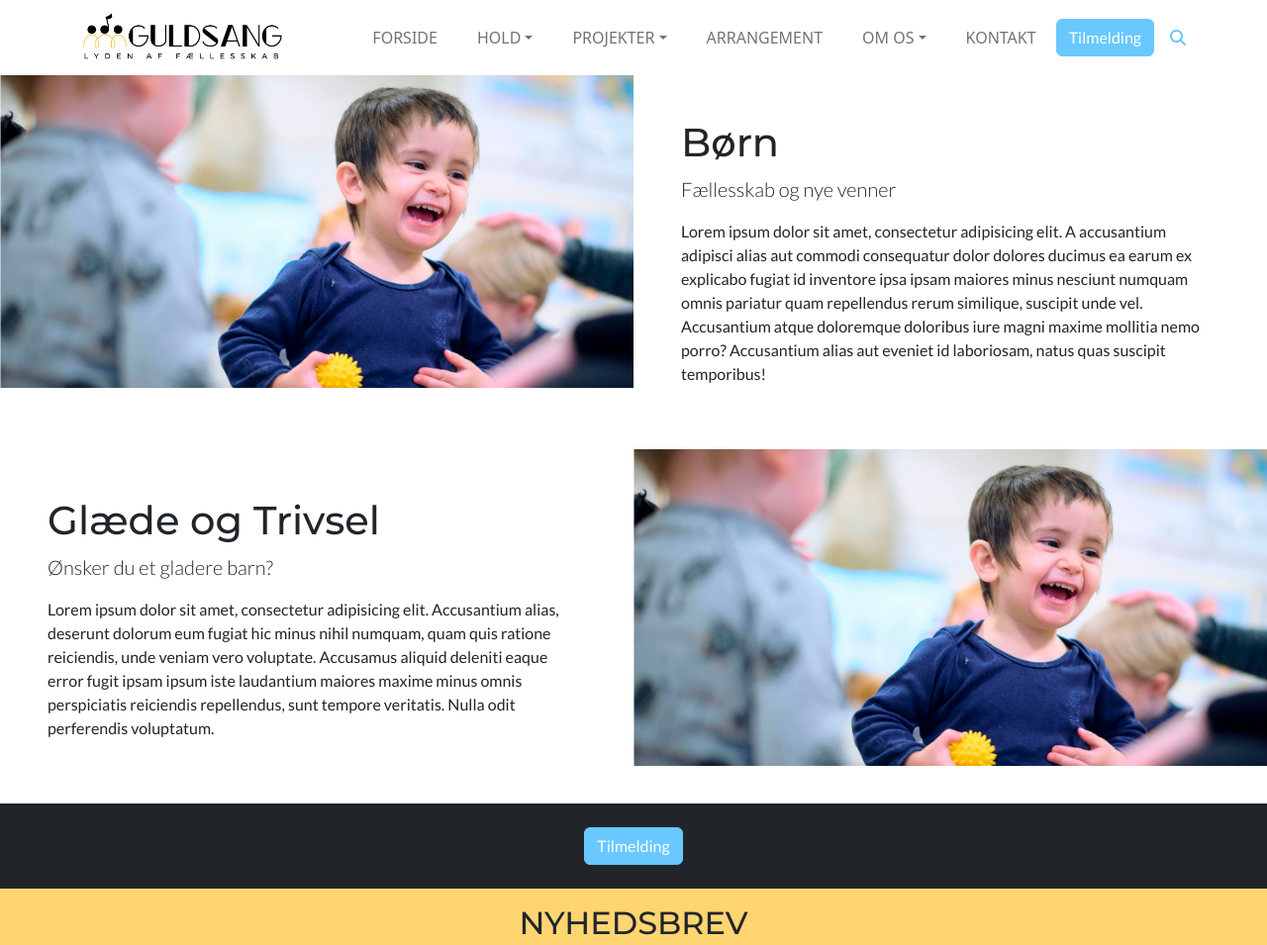
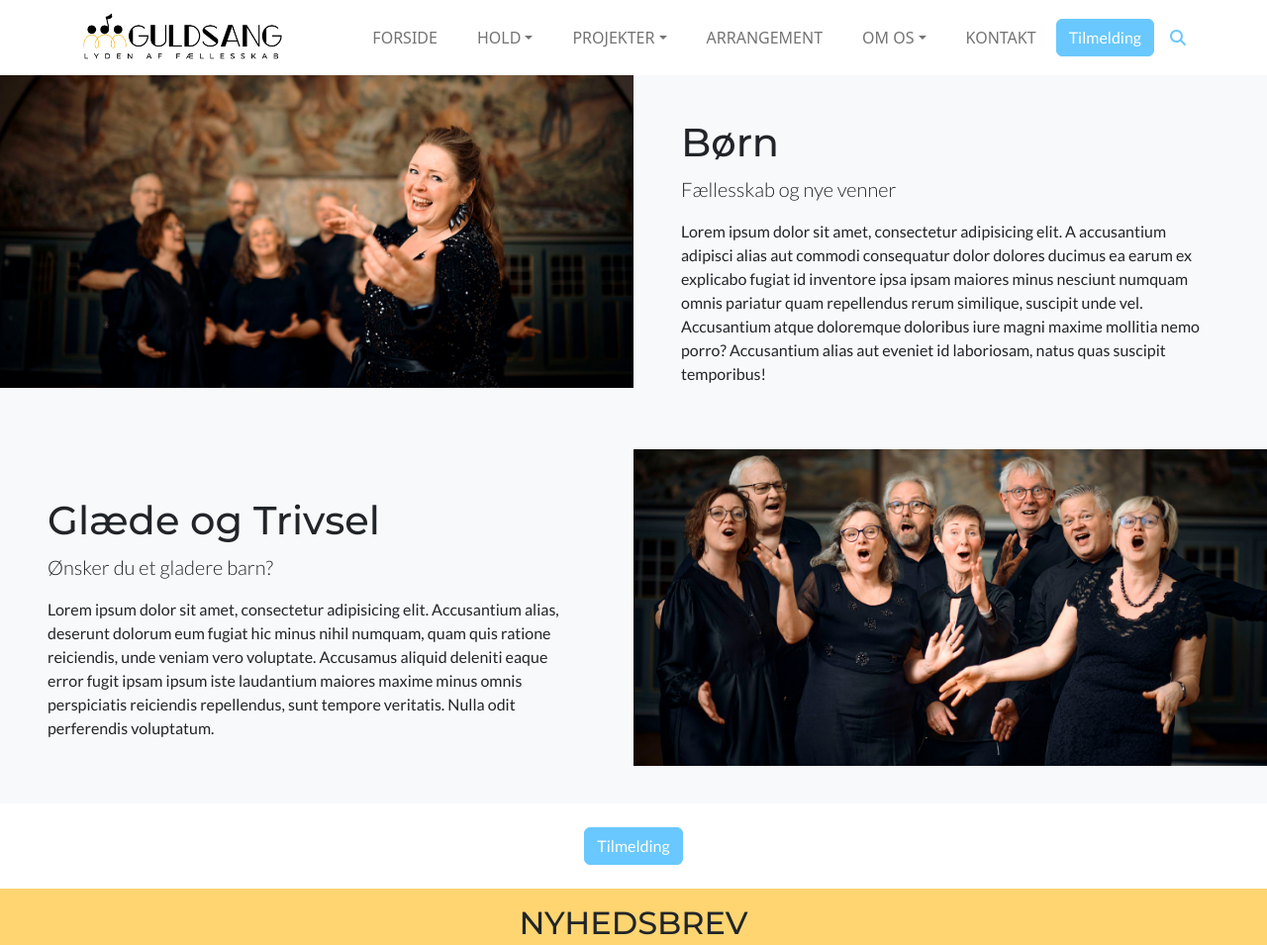
Before and after one commit to MichaelScooter/guldsang3, a website: page gospel.html in a window 1280 px wide. Shown: the top 955 px of the page at 99% size. Drawn offline with nearby package versions, Linux system fonts and the light colour scheme; files that its build step writes are made by us from their sources; files whose address does not match are found by name.

Commit message:
- Hold billeder sat ind på hvert type hold

```diff
--- a/gospel.html
+++ b/gospel.html
@@ -101,9 +101,9 @@
 
 <!-- Her skal sidens indhold ligge -->
 <!-- Main - START ----------------------------------------------------------------------------------------------------->
-<div class="container-fluid mt-lg-4 pt-lg-5 g-0">
+<div class="container-fluid mt-lg-4 pt-lg-5 g-0 bg-light">
     <div class="row h-100 g-0">
-        <div class="col-12 col-lg-6"><img src="images/test.jpg"></div>
+        <div class="col-12 col-lg-6"><img src="images/1gospel.jpg"></div>
         <div class="col-12 col-lg-6 p-lg-5">
             <h1>Børn</h1>
             <p class="lead">Fællesskab og nye venner</p>
@@ -114,9 +114,9 @@
             <p class="lead">Ønsker du et gladere barn?</p>
             <p>Lorem ipsum dolor sit amet, consectetur adipisicing elit. Accusantium alias, deserunt dolorum eum fugiat hic minus nihil numquam, quam quis ratione reiciendis, unde veniam vero voluptate. Accusamus aliquid deleniti eaque error fugit ipsam ipsum iste laudantium maiores maxime minus omnis perspiciatis reiciendis repellendus, sunt tempore veritatis. Nulla odit perferendis voluptatum.</p>
         </div>
-        <div class="col-12 col-lg-6"><img src="images/test.jpg"></div>
+        <div class="col-12 col-lg-6"><img src="images/2gospel.jpg"></div>
     </div>
-    <div class="bg-dark py-lg-4 text-center">
+    <div class="bg-white py-lg-4 text-center">
         <a href="tilmeld.html"><button class="btn btn-primary">Tilmelding</button></a>
     </div>
 </div>
```
Also changed, not shown: Voksne.html (+2 -2 lines), boern.html (+2 -2 lines), familie.html (+2 -2 lines), senior.html (+2 -2 lines), unge.html (+2 -2 lines), images/1barn.jpg (added), images/1familie.jpg (added), images/1gospel.jpg (added), images/1senior.jpg (added), images/1unge.jpg (added), images/1voksen.jpg (added), images/2barn.jpg (added), images/2familie.jpg (added), images/2gospel.jpg (added), 2 more files, 1 other file.
